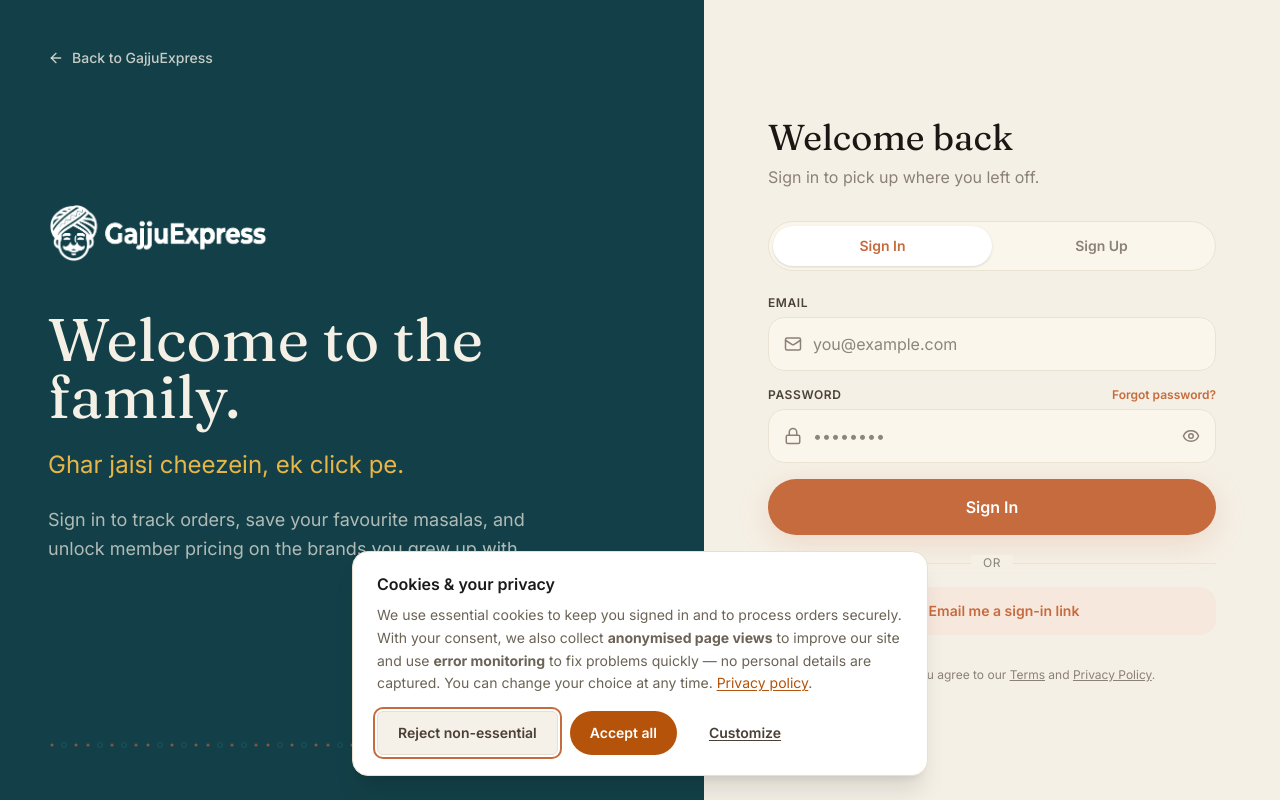
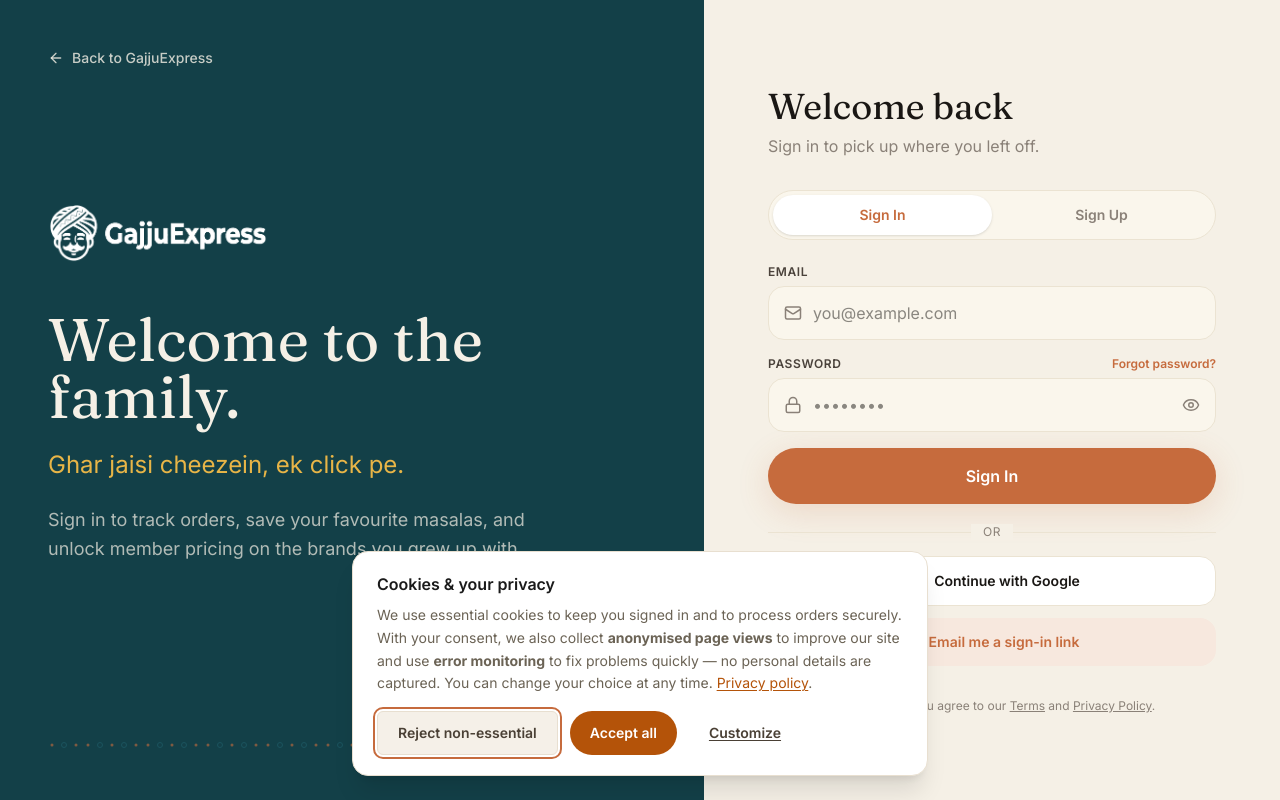
Before and after one commit to Raj-Vaghela/kaam, a Next.js app: page /auth in a window 1280 px wide. Built offline with nearby package versions, Linux system fonts and the light colour scheme; no server answers; a web font is replaced by a local one.

Commit message:
fix(auth): show Google button based on NEXT_PUBLIC_GOOGLE_CLIENT_ID presence

```diff
--- a/src/app/auth/page.tsx
+++ b/src/app/auth/page.tsx
@@ -74,7 +74,6 @@
     }, [supabase, router, redirect]);
 
     useEffect(() => {
-        if (process.env.NEXT_PUBLIC_GOOGLE_AUTH_ENABLED !== "true") return;
         const clientId = process.env.NEXT_PUBLIC_GOOGLE_CLIENT_ID;
         if (!clientId) return;
 
@@ -441,7 +440,7 @@
                                 </div>
                             </div>
 
-                            {process.env.NEXT_PUBLIC_GOOGLE_AUTH_ENABLED === "true" && (
+                            {!!process.env.NEXT_PUBLIC_GOOGLE_CLIENT_ID && (
                                 <button
                                     type="button"
                                     onClick={handleGoogleSignIn}
```
